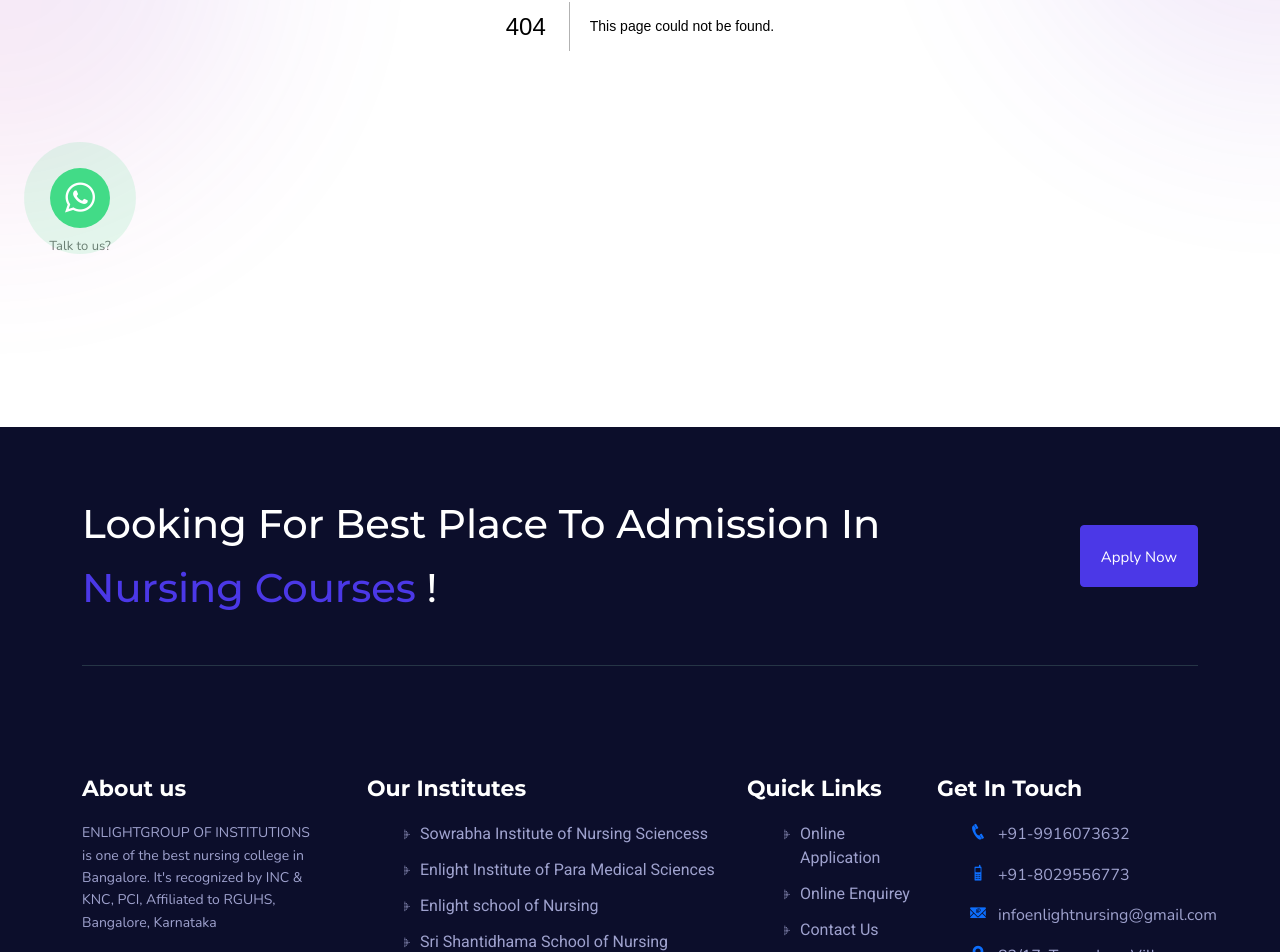
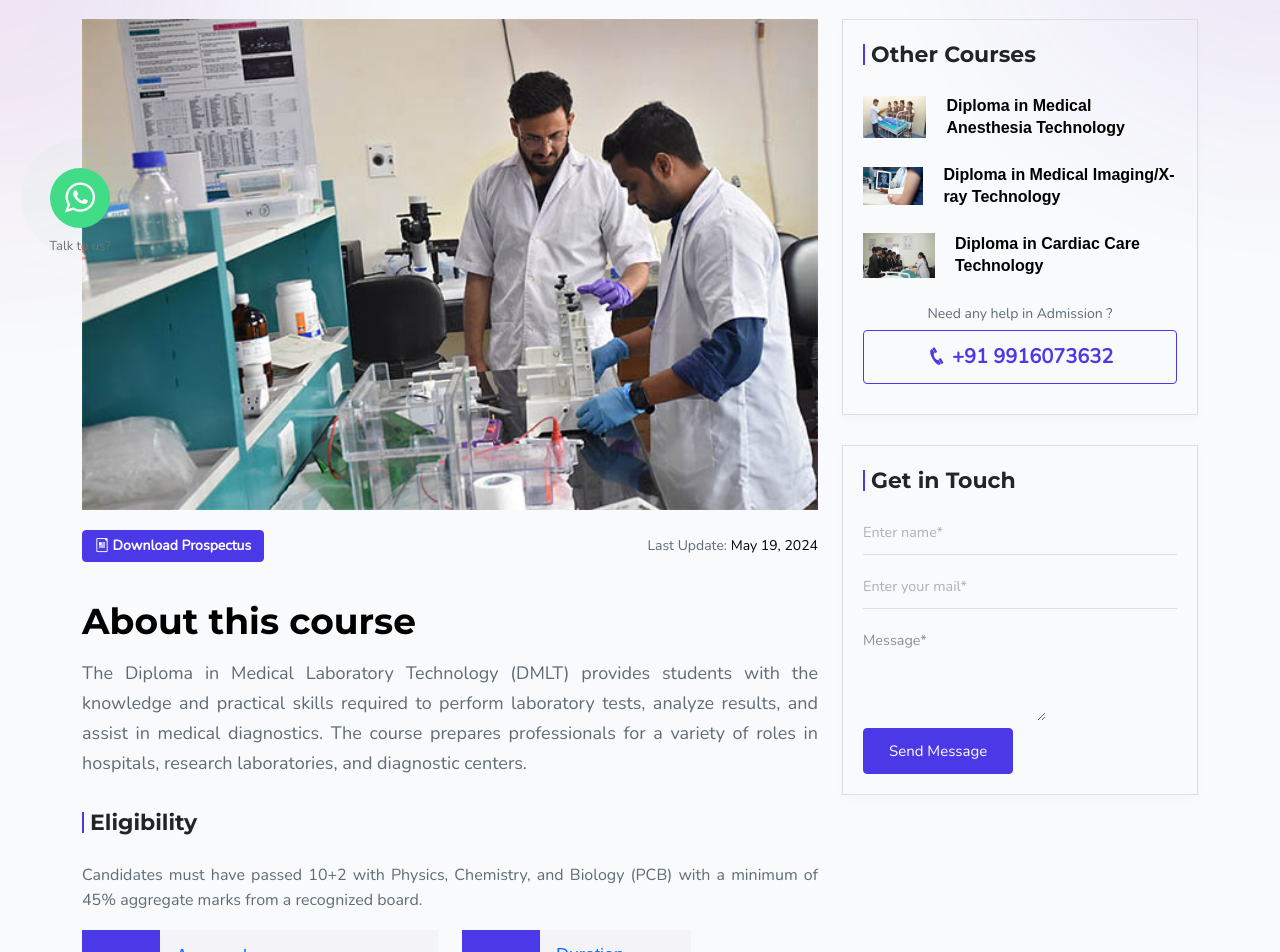
Before and after one commit to Chethan814/enlight-nextjs, a Next.js app: page /Courses/Paramedicals/DMLT in a window 1280 px wide. Before the commit this address had no page. Shown: the part 500-1452 px from the top of the page. Built offline with nearby package versions, Linux system fonts and the light colour scheme.

Commit message:
Add new paramedical course pages for DMLT, DMOT, DMXT, and Diploma in Medical Anesthesia; update links in the main courses page

```diff
--- /dev/null
+++ b/src/app/Courses/Paramedicals/DMLT/page.tsx
@@ -0,0 +1,29 @@
+import CourseLayout from '@/app/components/features/Courses-Page/CourseLayout';
+
+const otherCourses = [
+  { title: 'Diploma in Medical Anesthesia Technology', image: '/assets/img/service/facility-9.jpg', link: '/Courses/Paramedicals/DiplomaInMedicalAnesthesia' },
+  { title: 'Diploma in Medical Imaging/X-ray Technology', image: '/assets/img/courses/dmxt.jpg', link: '/Courses/Paramedicals/DMXT' },
+  { title: 'Diploma in Cardiac Care Technology', image: '/assets/img/courses/dmot.jpg', link: '/Courses/Paramedicals/DMOT' },
+];
+
+export default function DMLT() {
+  return (
+    <CourseLayout
+      breadcrumbBg="/assets/img/infobanner/infobanner-2.jpg"
+      pageName="Diploma in Medical Laboratory Technology (DMLT)"
+      mainImage="/assets/img/service/facility-16.jpg"
+      mainImageAlt="Diploma in Medical Laboratory Technology"
+      prospectusLink="javascript:void(0);" // Replace with actual prospectus link
+      lastUpdate="May 19, 2024"
+      heading="About this course"
+      description="The Diploma in Medical Laboratory Technology (DMLT) provides students with the knowledge and practical skills required to perform laboratory tests, analyze results, and assist in medical diagnostics. The course prepares professionals for a variety of roles in hospitals, research laboratories, and diagnostic centers."
+      eligibility="Candidates must have passed 10+2 with Physics, Chemistry, and Biology (PCB) with a minimum of 45% aggregate marks from a recognized board."
+      approvals="Paramedical Board, Karnataka"
+      duration="2 Years"
+      applyLink="https://enlight-admission-form.vercel.app"
+      enquiryLink="https://enlight-enquiry-form.vercel.app"
+      documents={['10th / 12th Marksheet', '10th / 12th Admit Card', 'Aadhar Copy', 'Migration Certificate']}
+      otherCourses={otherCourses}
+    />
+  );
+}
--- /dev/null
+++ b/src/app/Courses/Paramedicals/DMOT/page.tsx
@@ -0,0 +1,29 @@
+import CourseLayout from '@/app/components/features/Courses-Page/CourseLayout';
+
+const otherCourses = [
+  { title: 'Diploma in Medical Laboratory Technology', image: '/assets/img/service/facility-16.jpg', link: '/Courses/Paramedicals/DMLT' },
+  { title: 'Diploma in Medical Anesthesia Technology', image: '/assets/img/service/facility-9.jpg', link: '/Courses/Paramedicals/DiplomaInMedicalAnesthesia' },
+  { title: 'Diploma in Medical Imaging/X-ray Technology', image: '/assets/img/courses/dmxt.jpg', link: '/Courses/Paramedicals/DMXT' },
+];
+
+export default function DMOT() {
+  return (
+    <CourseLayout
+      breadcrumbBg="/assets/img/infobanner/infobanner-2.jpg"
+      pageName="Diploma in Medical Operation Technology (DMOT)"
+      mainImage="/assets/img/courses/dmot.jpg"
+      mainImageAlt="Diploma in Medical Operation Technology"
+      prospectusLink="javascript:void(0);" // Replace with actual prospectus link
+      lastUpdate="May 19, 2024"
+      heading="About this course"
+      description="DMOT is a two-year diploma program designed to create trained and qualified professionals who assist medical professionals in operation theatres, intensive care units, and emergency departments. The safety and success of surgical procedures rely heavily on the expertise of these technicians."
+      eligibility="Candidates must have passed 10+2 with Physics, Chemistry, and Biology (PCB) with a minimum of 45% aggregate marks from a recognized board."
+      approvals="Paramedical Board, Karnataka"
+      duration="2 Years"
+      applyLink="https://enlight-admission-form.vercel.app"
+      enquiryLink="https://enlight-enquiry-form.vercel.app"
+      documents={['10th / 12th Marksheet', '10th / 12th Admit Card', 'Aadhar Copy', 'Migration Certificate']}
+      otherCourses={otherCourses}
+    />
+  );
+}
--- /dev/null
+++ b/src/app/Courses/Paramedicals/DMXT/page.tsx
@@ -0,0 +1,29 @@
+import CourseLayout from '@/app/components/features/Courses-Page/CourseLayout';
+
+const otherCourses = [
+  { title: 'Diploma in Medical Lab Technology', image: '/assets/img/service/facility-16.jpg', link: '/Courses/Paramedicals/DMLT' },
+  { title: 'Diploma in Medical Anesthesia Technology', image: '/assets/img/service/facility-9.jpg', link: '/Courses/Paramedicals/DiplomaInMedicalAnesthesia' },
+  { title: 'Diploma in Cardiac Care Technology', image: '/assets/img/courses/dmot.jpg', link: '/Courses/Paramedicals/DMOT' },
+];
+
+export default function DMXT() {
+  return (
+    <CourseLayout
+      breadcrumbBg="/assets/img/infobanner/infobanner-2.jpg"
+      pageName="Diploma in Medical Imaging/X-ray Technology (DMXT)"
+      mainImage="/assets/img/courses/dmxt.jpg"
+      mainImageAlt="Diploma in Medical Imaging/X-ray Technology"
+      prospectusLink="javascript:void(0);" // Replace with actual download link
+      lastUpdate="May 19, 2024"
+      heading="About this course"
+      description="The Diploma in Medical Imaging/X-ray Technology (DMXT) is designed to train students in diagnostic imaging techniques. The course provides both theoretical knowledge and practical training in X-ray and imaging procedures, ensuring proficiency in handling imaging equipment and assisting radiologists."
+      eligibility="Candidates must have passed 10+2 with Physics, Chemistry, and Biology (PCB) with a minimum of 45% aggregate marks from a recognized board."
+      approvals="Paramedical Board, Karnataka"
+      duration="2 Years"
+      applyLink="https://enlight-admission-form.vercel.app"
+      enquiryLink="https://enlight-enquiry-form.vercel.app"
+      documents={['10th / 12th Marksheet', '10th / 12th Admit Card', 'Aadhar Copy', 'Migration Certificate']}
+      otherCourses={otherCourses}
+    />
+  );
+}
--- /dev/null
+++ b/src/app/Courses/Paramedicals/DiplomaInMedicalAnesthesia/page.tsx
@@ -0,0 +1,29 @@
+import CourseLayout from '@/app/components/features/Courses-Page/CourseLayout';
+
+const otherCourses = [
+  { title: 'Diploma in Medical Lab Technology', image: '/assets/img/service/facility-16.jpg', link: '/Courses/Paramedicals/DMLT' },
+  { title: 'Diploma in Radio Imaging Technology', image: '/assets/img/courses/dmxt.jpg', link: '/Courses/Paramedicals/DMXT' },
+  { title: 'Diploma in Cardiac Care Technology', image: '/assets/img/courses/dmot.jpg', link: '/Courses/Paramedicals/DMOT' },
+];
+
+export default function DiplomaInMedicalAnesthesia() {
+  return (
+    <CourseLayout
+      breadcrumbBg="/assets/img/infobanner/infobanner-2.jpg"
+      pageName="Diploma in Medical Anesthesia Technology (DOT/DAT)"
+      mainImage="/assets/img/service/facility-9.jpg"
+      mainImageAlt="Diploma in Medical Anesthesia Technology"
+      prospectusLink="javascript:void(0);" // Replace with actual download link
+      lastUpdate="May 19, 2024"
+      heading="About this course"
+      description="The Diploma in Operation Theatre Technology (DOT) and Diploma in Anesthesia Technology (DAT) is a comprehensive program that trains students to assist medical professionals in operation theaters and anesthesia procedures. The course combines theoretical knowledge with practical training in handling anesthesia equipment and maintaining operation theater environments."
+      eligibility="Candidates must have passed 10+2 with Physics, Chemistry, and Biology (PCB) with a minimum of 45% aggregate marks from a recognized board."
+      approvals="Paramedical Board, Karnataka"
+      duration="2 Years"
+      applyLink="https://enlight-admission-form.vercel.app"
+      enquiryLink="https://enlight-enquiry-form.vercel.app"
+      documents={['10th / 12th Marksheet', '10th / 12th Admit Card', 'Aadhar Copy', 'Migration Certificate']}
+      otherCourses={otherCourses}
+    />
+  );
+}
--- a/src/app/Courses/Paramedicals/page.tsx
+++ b/src/app/Courses/Paramedicals/page.tsx
@@ -16,7 +16,7 @@ const paramedicalCourses = [
     seats: "40 seats",
     image: "/assets/img/service/facility-16.jpg",
     description: "DMLT is a two years course. A professional with DMLT examines and analyzes different body...",
-    link: "/diploma-in-medical-laboratory-technology-dmlt",
+    link: "/Courses/Paramedicals/DMLT",
     badgeClass: "blue__color"
   },
   {
@@ -26,7 +26,7 @@ const paramedicalCourses = [
     seats: "20 seats",
     image: "/assets/img/courses/dmxt.jpg",
     description: "DMXT is an undergraduate radiology course and is all about how electromagnetic...",
-    link: "/diploma-in-medical-imaging-x-ray-technology-dmxt",
+    link: "/Courses/Paramedicals/DMXT",
     badgeClass: "blue__color"
   },
   {
@@ -36,7 +36,7 @@ const paramedicalCourses = [
     seats: "20 seats",
     image: "/assets/img/courses/dmot.jpg",
     description: "DMOT is a two-year diploma program designed to create trained and qualified professionals...",
-    link: "/diploma-in-medical-operation-technology-dmot",
+    link: "/Courses/Paramedicals/DMOT",
     badgeClass: "blue__color"
   },
   {
@@ -46,7 +46,7 @@ const paramedicalCourses = [
     seats: "20 seats",
     image: "/assets/img/service/facility-9.jpg",
     description: "DOT/DAT leads the students to a comprehensive study of the field of...",
-    link: "/diploma-in-medical-anesthesia-technology-dot-dat",
+    link: "/Courses/Paramedicals/DiplomaInMedicalAnesthesia",
     badgeClass: "blue__color"
   }
 ];
```
